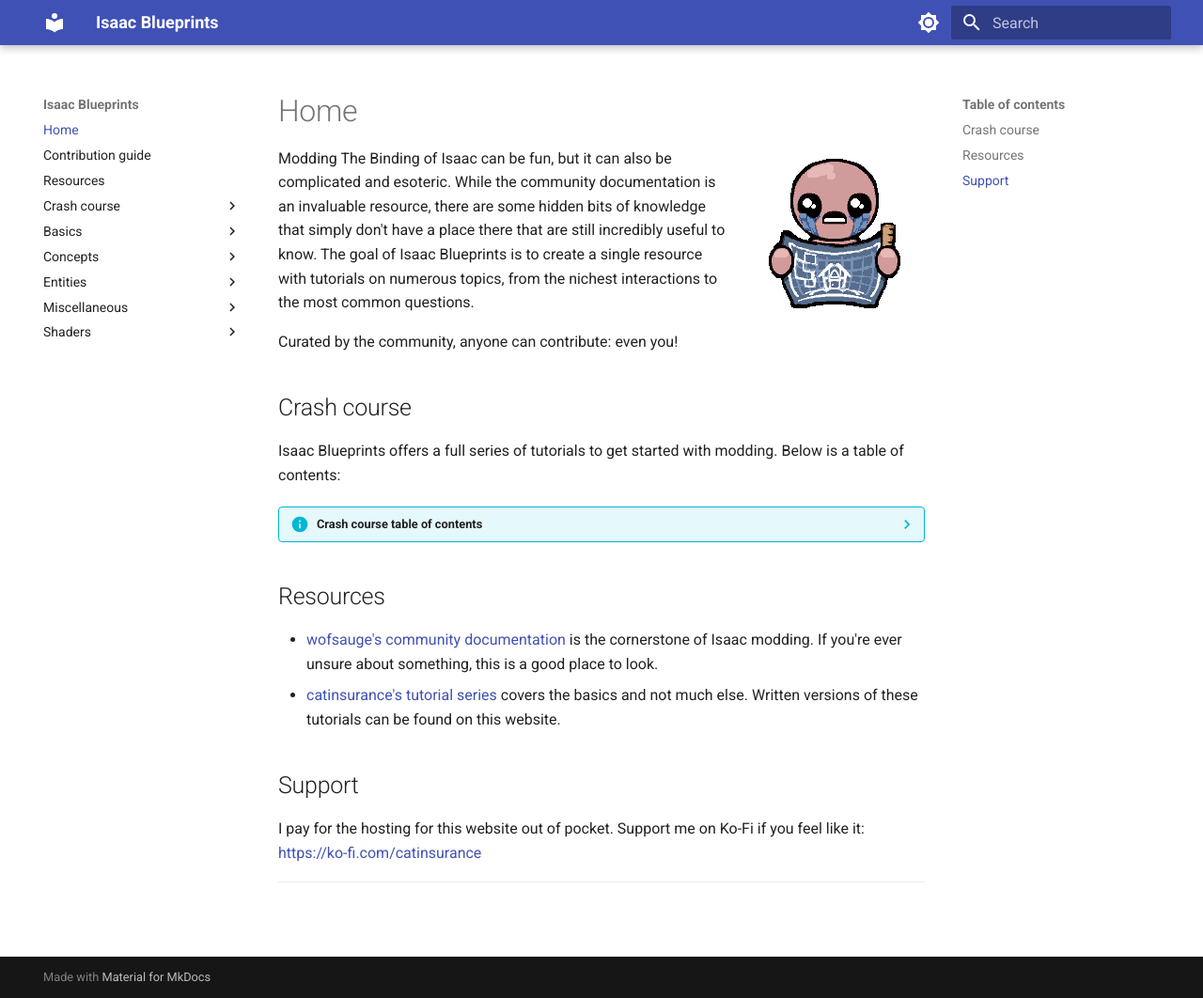
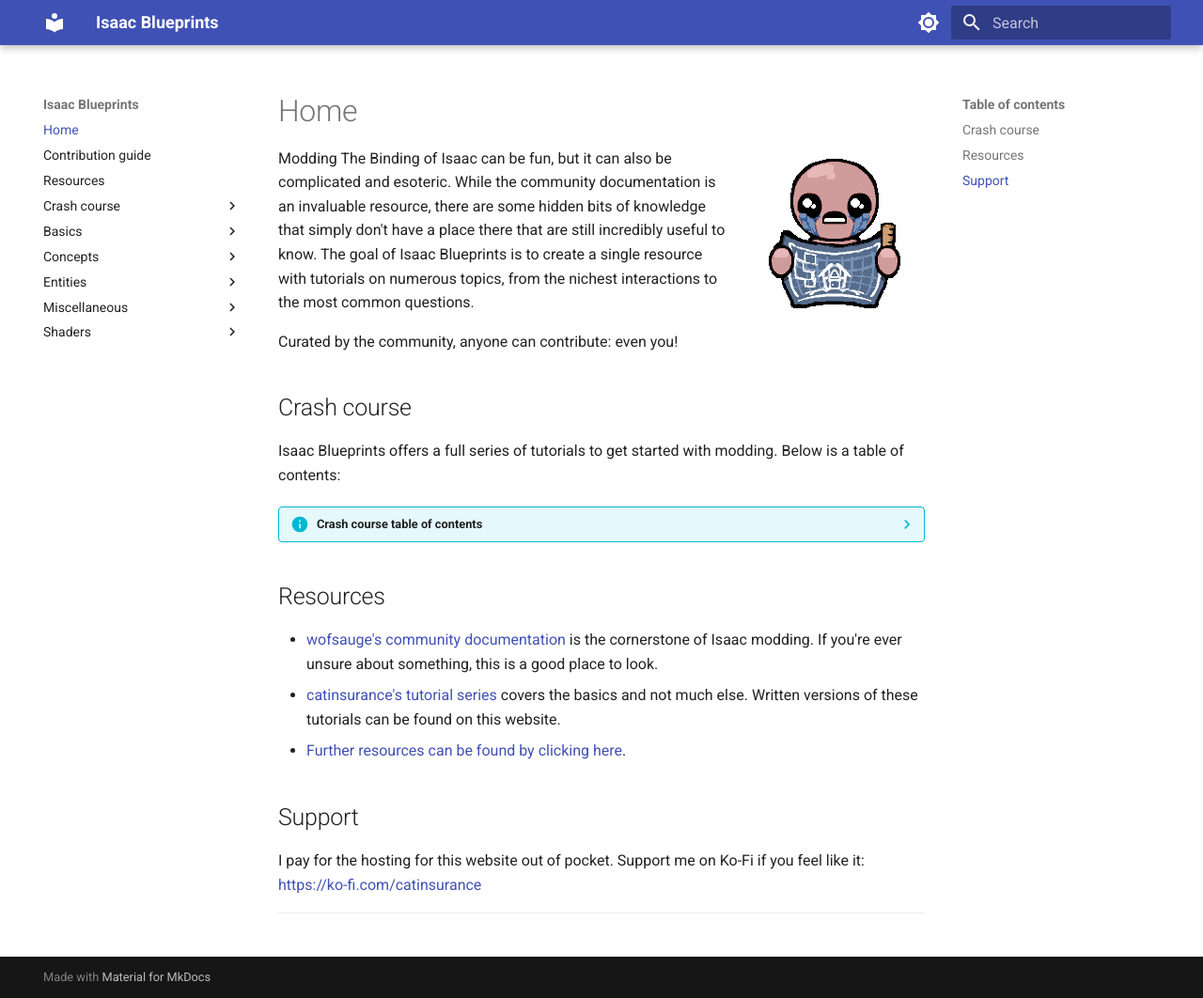
Before and after one commit to catinsurance/IsaacBlueprints, an MkDocs documentation site: the page built from docs/index.md, in a window 1280 px wide and 1062 px high. Shown: the whole window at 94% size. Built offline with MkDocs 1.6.1 and Material for MkDocs 9.7.7, drawn with Linux system fonts in a browser that asks for light colours.

Commit message:
Update index.md

```diff
--- a/docs/index.md
+++ b/docs/index.md
@@ -17,6 +17,7 @@
 
 * [wofsauge's community documentation](https://wofsauge.github.io/IsaacDocs/rep/index.html) is the cornerstone of Isaac modding. If you're ever unsure about something, this is a good place to look.
 * [catinsurance's tutorial series](https://www.youtube.com/playlist?list=PLkIbky8_pFUpqAF9l7dh_YsEV-zpJ4q50) covers the basics and not much else. Written versions of these tutorials can be found on this website.
+* [Further resources can be found by clicking here](./resources.md).
 
 ## Support
 I pay for the hosting for this website out of pocket. Support me on Ko-Fi if you feel like it: [https://ko-fi.com/catinsurance](https://ko-fi.com/catinsurance)
```
